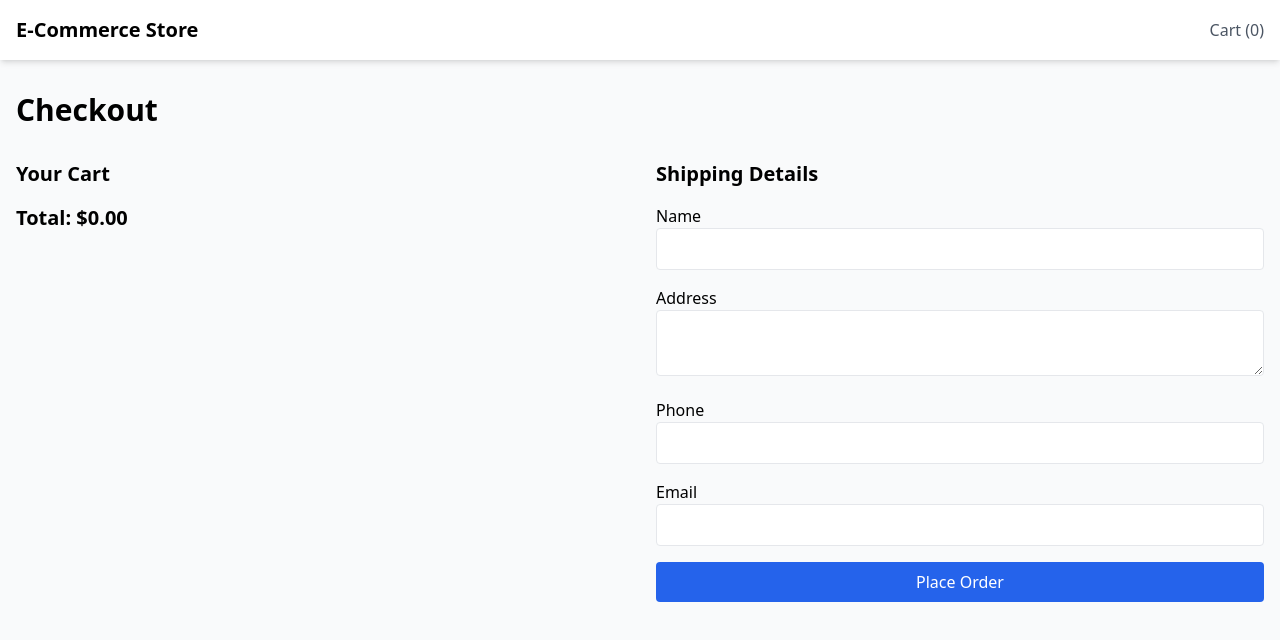
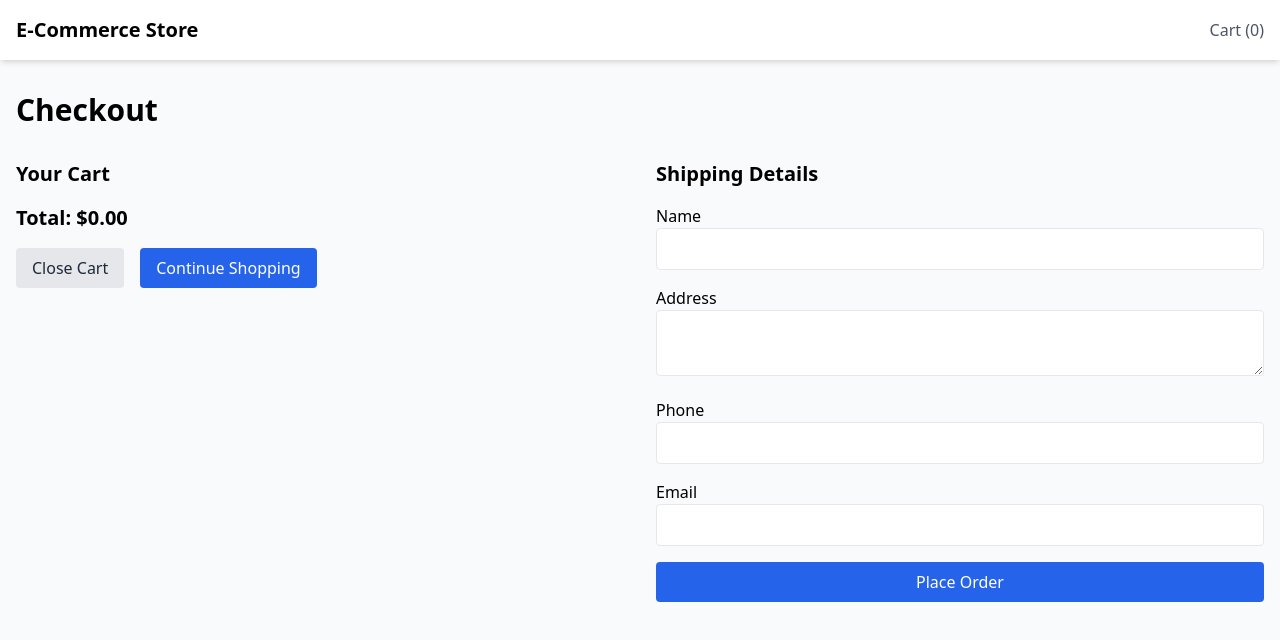
Before and after one commit to freshpex/ecommerce-app, a Next.js app: page /checkout in a window 1280 px wide. Shown: the top 640 px of the page. Built offline with nearby package versions, Linux system fonts and the light colour scheme.

Commit message:
feat: Add cart closing functionality and navigation buttons to checkout page.

```diff
--- a/src/app/(routes)/checkout/page.tsx
+++ b/src/app/(routes)/checkout/page.tsx
@@ -6,6 +6,7 @@ import CartItem from '@/components/CartItem';
 import { ShippingDetails } from '@/types';
 import { toast } from 'react-toastify';
 import 'react-toastify/dist/ReactToastify.css';
+import { useRouter } from 'next/navigation';
 
 export default function CheckoutPage() {
   const { cart, totalAmount, clearCart, setShippingDetails, closeCart } = useStore();
@@ -17,6 +18,7 @@ export default function CheckoutPage() {
     email: '',
   });
   const [errors, setErrors] = useState<Partial<ShippingDetails>>({});
+  const router = useRouter();
 
   const validateForm = () => {
     const newErrors: Partial<ShippingDetails> = {};
@@ -46,6 +48,11 @@ export default function CheckoutPage() {
     toast.success('Order placed successfully!');
   };
 
+  const handleCloseCart = () => {
+    closeCart();
+    router.push('/');
+  };
+
   return (
     <div className="container mx-auto px-4 py-8">
       <h1 className="text-3xl font-bold mb-8 dark:text-white">Checkout</h1>
@@ -59,6 +66,20 @@ export default function CheckoutPage() {
           ))}
           <div className="mt-4 text-xl font-semibold dark:text-white">
             Total: ${totalAmount.toFixed(2)}
+          </div>
+          <div className="mt-4 flex gap-4">
+            <button
+              onClick={handleCloseCart}
+              className="bg-gray-200 text-gray-800 py-2 px-4 rounded hover:bg-gray-300"
+            >
+              Close Cart
+            </button>
+            <button
+              onClick={() => router.push('/')}
+              className="bg-blue-600 text-white py-2 px-4 rounded hover:bg-blue-700"
+            >
+              Continue Shopping
+            </button>
           </div>
         </div>
         <div>
```
